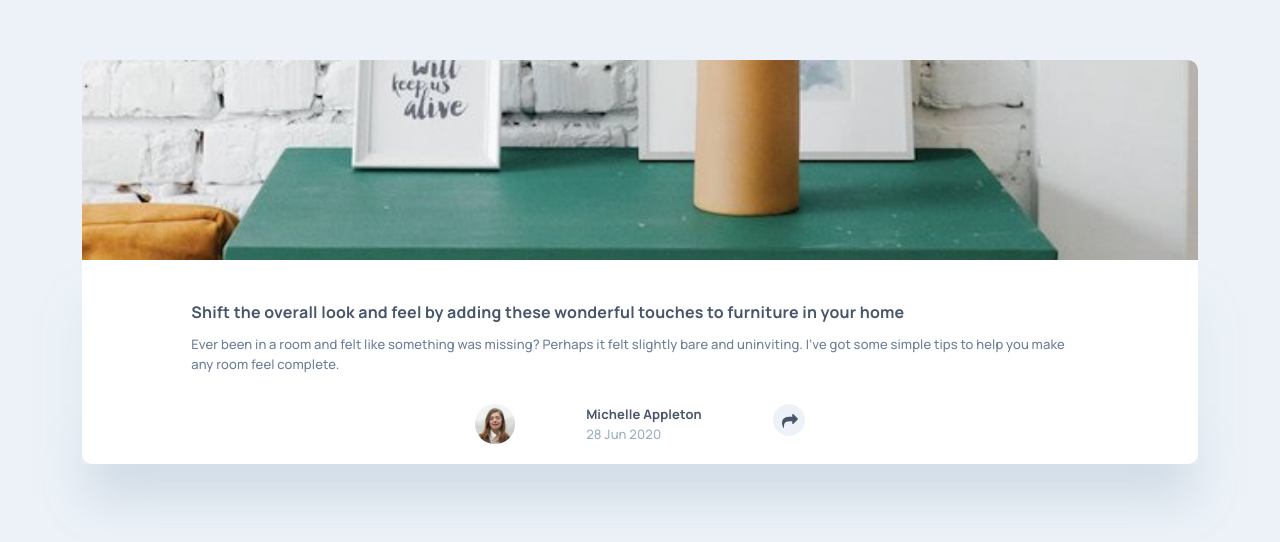
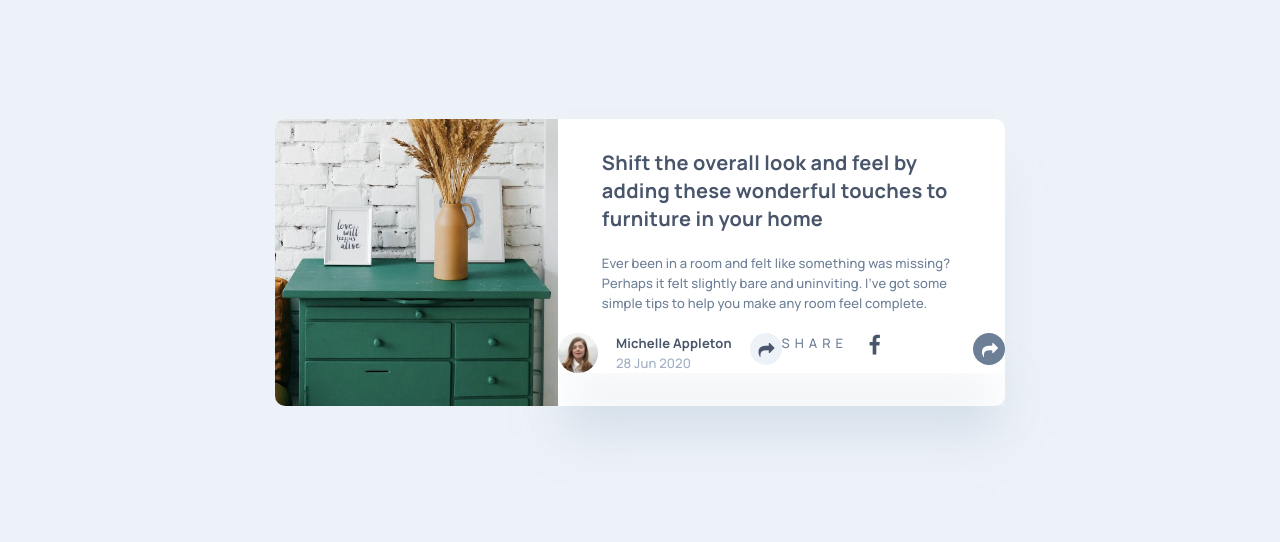
Before and after one commit to Yuko-code/article-preview-component, a plain HTML site: page index.html in a window 1280 px wide. Shown: the part 138-680 px from the top of the page. Drawn offline with Linux system fonts and the light colour scheme.

Commit message:
footer fixed

```diff
--- a/style.css
+++ b/style.css
@@ -6,17 +6,14 @@
     --light-grayish-blue:hsl(210, 46%, 95%);
 }
 
-
 html{
     font-size:16px;
 }
-
 *{
     padding: 0;
     margin: 0;
     box-sizing: border-box;
 }
-
 body{
     font-family: 'Manrope', sans-serif;
     color:var(--very-dark-grayish-blue);
@@ -35,7 +32,6 @@ main,footer{
     width:87.2%;
     background-color: #fff;
 }
-
 .card-left{
     background-image: url("images/drawers.jpg");
     width: 100%;
@@ -68,21 +64,18 @@ main,footer{
     letter-spacing: 0.008rem;
     margin: 0 0 20px 0;
 }
-
 .card-footer{
 width:100%;
 display: flex;
 justify-content: center;
-padding:6px 0 20px 0;
+padding:10px 0 20px 0;
 border-radius: 0 0 10px 10px;
 }
-
-.author{
+.author, .share{
     width:80.42%;
-    max-width:330px;
+    max-width:370px;
     display:flex;
     justify-content: space-between;
-    padding-top:4px;
 }
 .author-avatar{
     width:40px;
@@ -101,7 +94,6 @@ border-radius: 0 0 10px 10px;
 .author-text-date{
     color:var(--grayish-blue);
 }
-
 .fa{
     text-decoration: none;
     color:var(--very-dark-grayish-blue);
@@ -113,17 +105,8 @@ border-radius: 0 0 10px 10px;
     width: 32px;
     padding:9px;
 }
-
 .share{
-    width:100%;
-    max-width:370px;
-    height:100%;
-    margin:0;
     color:var(--desaturated-dark-blue);
-    display:none;
-    justify-content: space-between;
-    align-items:center;
-    padding:12px 30px 0 30px;
 }
 .share-text{
     text-transform: uppercase;
@@ -131,12 +114,13 @@ border-radius: 0 0 10px 10px;
     font-size: 0.813rem;
     letter-spacing: 0.313rem;
     line-height: 1.25rem;
+    height:20px;
 }
 .share-icon-wrapper{
     display:flex;
     align-items: center;
     gap: 20px;
-
+    height:20px;
 }
 .fa-share-dark{
     background-color:var(--desaturated-dark-blue);
@@ -161,7 +145,37 @@ border-radius: 0 0 10px 10px;
 }
 
 @media screen and (min-width: 767px){
+    .card-container{
+        display:flex;
+        width:730px;
+    }
 
+    .card-left{
+        width:285px;
+        height:287px;
+        border-radius: 10px 0 0 10px;
+        background-size: cover;
+    }
+    .card-right{
+        width:450px;
+
+
+    }
+
+    .hero-title{
+        font-size: 1.25rem;
+        line-height: 1.75rem;
+        letter-spacing: 0.016rem;
+        margin: 30px 0 20px 0;
+    }
+    .card-footer{
+        margin: 0;
+        padding: 0;
+    }
+    .author{
+        padding: 0;
+        margin: 0;
+    }
 
 
 }
```
Also changed, not shown: index.html (+3 -2 lines).
